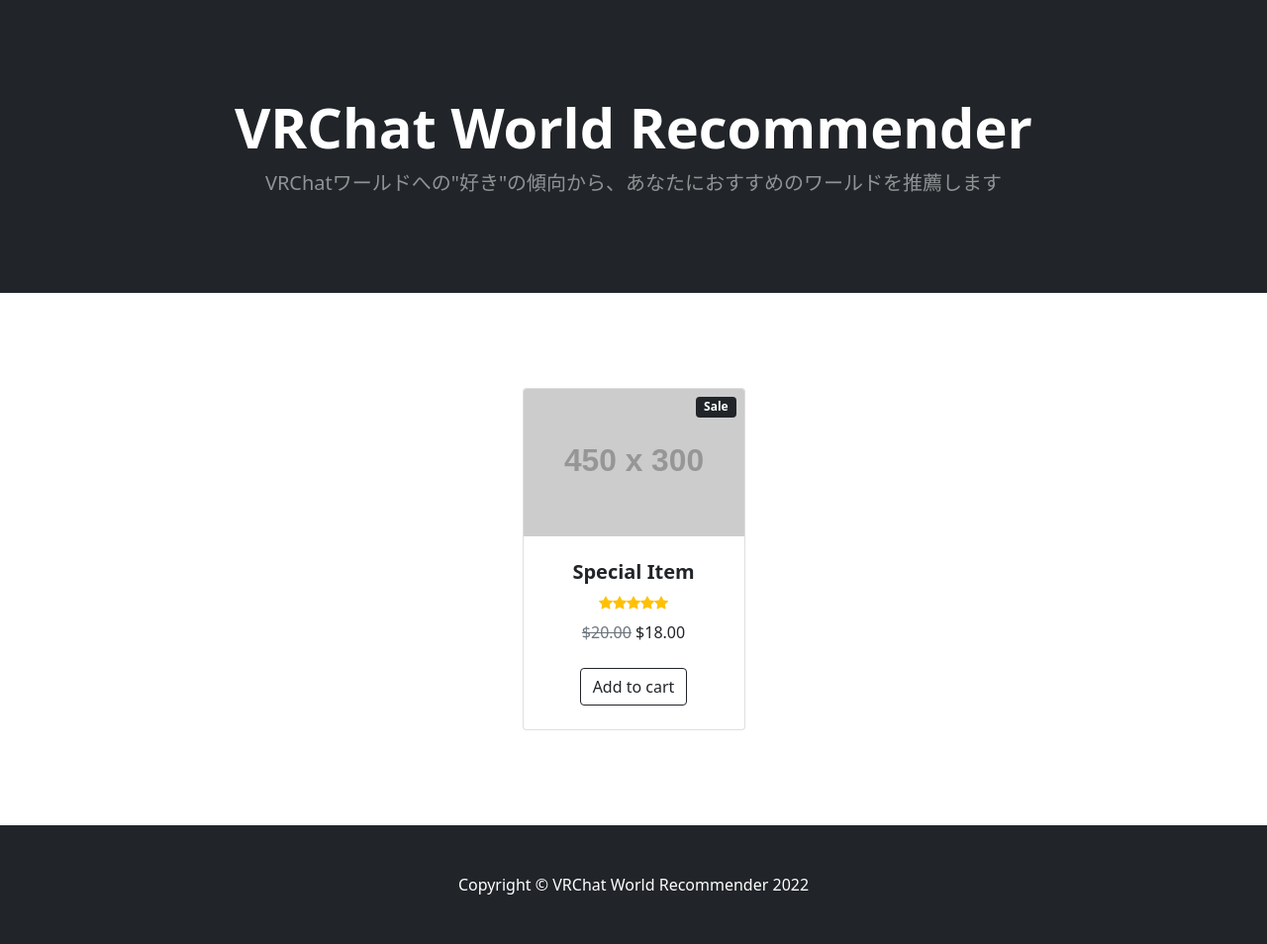
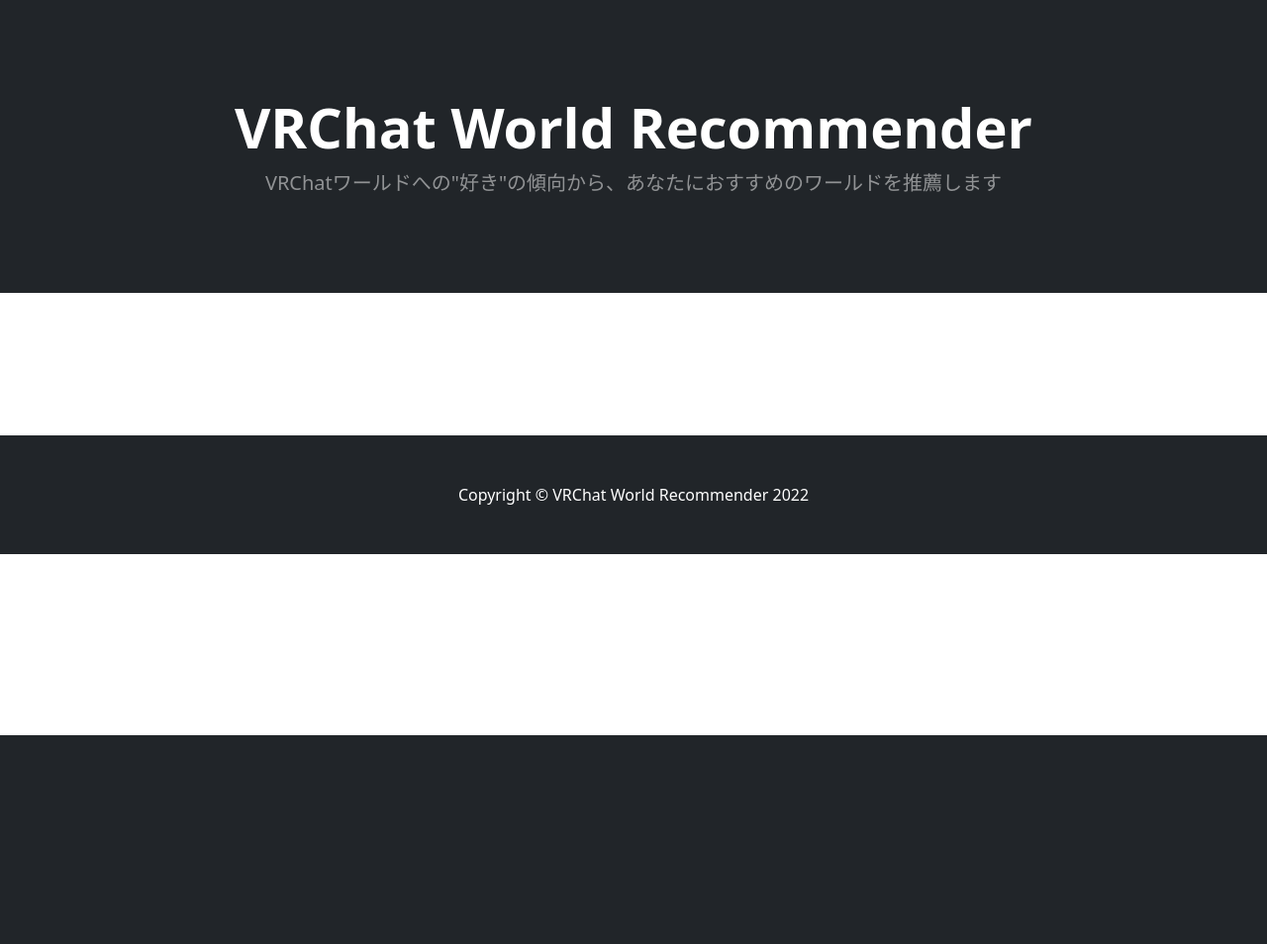
Before and after one commit to hibikaze-git/vrchat-world-recommendation, a Django app: page / in a window 1280 px wide. Shown: the part 57-1011 px from the top of the page at 99% size. After the commit the page ends 800 px from the top, so only its background shows below. Run offline with Django 4.2, Linux system fonts and the light colour scheme; grey boxes labelled with a size stand in for pictures from a placeholder-image service; data that the repository does not hold is empty; some libraries are stand-ins or nearby versions.

Commit message:
ヘッダー等を共通化

```diff
--- /dev/null
+++ b/django/myproject/app/templates/base.html
@@ -0,0 +1,61 @@
+<!--静的ファイルをロード-->
+{% load static %}
+<!DOCTYPE html>
+<html lang="ja">
+    <head>
+        <meta charset="utf-8" />
+        <meta name="viewport" content="width=device-width, initial-scale=1, shrink-to-fit=no" />
+        <meta name="description" content="" />
+        <meta name="author" content="" />
+        <title>{% block title %}{% endblock %}</title>
+        <!-- Favicon-->
+        <link rel="icon" type="image/x-icon" href={% static "assets/favicon.ico" %} />
+        <!-- Bootstrap icons-->
+        <link href="https://cdn.jsdelivr.net/npm/bootstrap-icons@1.5.0/font/bootstrap-icons.css" rel="stylesheet" />
+        <!-- Core theme CSS (includes Bootstrap)-->
+        <link href={% static "css/styles.css" %} rel="stylesheet" />
+    </head>
+    <body>
+        <!-- Navigation-->
+        <nav class="navbar navbar-expand-lg navbar-light bg-light">
+            <div class="container px-4 px-lg-5">
+                <a class="navbar-brand" href={% url 'app:index' %}>VRChat World Recommender</a>
+                <button class="navbar-toggler" type="button" data-bs-toggle="collapse" data-bs-target="#navbarSupportedContent" aria-controls="navbarSupportedContent" aria-expanded="false" aria-label="Toggle navigation"><span class="navbar-toggler-icon"></span></button>
+                <div class="collapse navbar-collapse" id="navbarSupportedContent">
+                    <ul class="navbar-nav me-auto mb-2 mb-lg-0 ms-lg-4">
+                        <li class="nav-item"><a class="nav-link active" aria-current="page" href={% url 'app:index' %}>Home</a></li>
+                        <li class="nav-item"><a class="nav-link" href="#!">About</a></li>
+                        <li class="nav-item dropdown">
+                            <a class="nav-link dropdown-toggle" id="navbarDropdown" href="#" role="button" data-bs-toggle="dropdown" aria-expanded="false">Shop</a>
+                            <ul class="dropdown-menu" aria-labelledby="navbarDropdown">
+                                <li><a class="dropdown-item" href="#!">All Products</a></li>
+                                <li><hr class="dropdown-divider" /></li>
+                                <li><a class="dropdown-item" href="#!">Popular Items</a></li>
+                                <li><a class="dropdown-item" href="#!">New Arrivals</a></li>
+                            </ul>
+                        </li>
+                    </ul>
+                    <form class="d-flex">
+                        <button class="btn btn-outline-dark" type="submit">
+                            <i class="bi-cart-fill me-1"></i>
+                            Cart
+                            <span class="badge bg-dark text-white ms-1 rounded-pill">0</span>
+                        </button>
+                    </form>
+                </div>
+            </div>
+        </nav>
+        <!-- Header-->
+        {% block header %}{% endblock %}
+        <!-- Section-->
+        {% block contents %}{% endblock %}
+        <!-- Footer-->
+        <footer class="py-5 bg-dark">
+            <div class="container"><p class="m-0 text-center text-white">Copyright &copy; VRChat World Recommender 2022</p></div>
+        </footer>
+        <!-- Bootstrap core JS-->
+        <script src="https://cdn.jsdelivr.net/npm/bootstrap@5.1.3/dist/js/bootstrap.bundle.min.js"></script>
+        <!-- Core theme JS-->
+        <script src={% static "js/scripts.js" %}></script>
+    </body>
+</html>
--- a/django/myproject/app/templates/index.html
+++ b/django/myproject/app/templates/index.html
@@ -1,50 +1,9 @@
+<!--ベーステンプレート-->
+{% extends "base.html" %}
 <!--静的ファイルをロード-->
 {% load static %}
-<!DOCTYPE html>
-<html lang="ja">
-    <head>
-        <meta charset="utf-8" />
-        <meta name="viewport" content="width=device-width, initial-scale=1, shrink-to-fit=no" />
-        <meta name="description" content="" />
-        <meta name="author" content="" />
-        <title>VRChat World Recommender</title>
-        <!-- Favicon-->
-        <link rel="icon" type="image/x-icon" href={% static "assets/favicon.ico" %} />
-        <!-- Bootstrap icons-->
-        <link href="https://cdn.jsdelivr.net/npm/bootstrap-icons@1.5.0/font/bootstrap-icons.css" rel="stylesheet" />
-        <!-- Core theme CSS (includes Bootstrap)-->
-        <link href={% static "css/styles.css" %} rel="stylesheet" />
-    </head>
-    <body>
-        <!-- Navigation-->
-        <nav class="navbar navbar-expand-lg navbar-light bg-light">
-            <div class="container px-4 px-lg-5">
-                <a class="navbar-brand" href={% url 'app:index' %}>VRChat World Recommender</a>
-                <button class="navbar-toggler" type="button" data-bs-toggle="collapse" data-bs-target="#navbarSupportedContent" aria-controls="navbarSupportedContent" aria-expanded="false" aria-label="Toggle navigation"><span class="navbar-toggler-icon"></span></button>
-                <div class="collapse navbar-collapse" id="navbarSupportedContent">
-                    <ul class="navbar-nav me-auto mb-2 mb-lg-0 ms-lg-4">
-                        <li class="nav-item"><a class="nav-link active" aria-current="page" href={% url 'app:index' %}>Home</a></li>
-                        <li class="nav-item"><a class="nav-link" href="#!">About</a></li>
-                        <li class="nav-item dropdown">
-                            <a class="nav-link dropdown-toggle" id="navbarDropdown" href="#" role="button" data-bs-toggle="dropdown" aria-expanded="false">Shop</a>
-                            <ul class="dropdown-menu" aria-labelledby="navbarDropdown">
-                                <li><a class="dropdown-item" href="#!">All Products</a></li>
-                                <li><hr class="dropdown-divider" /></li>
-                                <li><a class="dropdown-item" href="#!">Popular Items</a></li>
-                                <li><a class="dropdown-item" href="#!">New Arrivals</a></li>
-                            </ul>
-                        </li>
-                    </ul>
-                    <form class="d-flex">
-                        <button class="btn btn-outline-dark" type="submit">
-                            <i class="bi-cart-fill me-1"></i>
-                            Cart
-                            <span class="badge bg-dark text-white ms-1 rounded-pill">0</span>
-                        </button>
-                    </form>
-                </div>
-            </div>
-        </nav>
+{% block title %}VRChat World Recommender{% endblock %}
+    {% block header %}
         <!-- Header-->
         <header class="bg-dark py-5">
             <div class="container px-4 px-lg-5 my-5">
@@ -54,57 +13,21 @@
                 </div>
             </div>
         </header>
+    {% endblock %}
+    {% block contents %}
         <!-- Section-->
         <section class="py-5">
             <div class="container px-4 px-lg-5 mt-5">
                 <div class="row gx-4 gx-lg-5 row-cols-2 row-cols-md-3 row-cols-xl-4 justify-content-center">
                     {% for record in orderby_records %}
-                    <div class="col mb-5">
-                        <div class="card h-100">
-                            <h5 class="tweet-id">{{record.tweet_id}}</h5>
-                        </div>
-                    </div>
-                    {% endfor %}
-                    <div class="col mb-5">
-                        <div class="card h-100">
-                            <!-- Sale badge-->
-                            <div class="badge bg-dark text-white position-absolute" style="top: 0.5rem; right: 0.5rem">Sale</div>
-                            <!-- Product image-->
-                            <img class="card-img-top" src="https://dummyimage.com/450x300/dee2e6/6c757d.jpg" alt="..." />
-                            <!-- Product details-->
-                            <div class="card-body p-4">
-                                <div class="text-center">
-                                    <!-- Product name-->
-                                    <h5 class="fw-bolder">Special Item</h5>
-                                    <!-- Product reviews-->
-                                    <div class="d-flex justify-content-center small text-warning mb-2">
-                                        <div class="bi-star-fill"></div>
-                                        <div class="bi-star-fill"></div>
-                                        <div class="bi-star-fill"></div>
-                                        <div class="bi-star-fill"></div>
-                                        <div class="bi-star-fill"></div>
-                                    </div>
-                                    <!-- Product price-->
-                                    <span class="text-muted text-decoration-line-through">$20.00</span>
-                                    $18.00
-                                </div>
-                            </div>
-                            <!-- Product actions-->
-                            <div class="card-footer p-4 pt-0 border-top-0 bg-transparent">
+                        <div class="col mb-5">
+                            <div class="card h-100">
+                                {{record.emb_html | safe}}
                                 <div class="text-center"><a class="btn btn-outline-dark mt-auto" href="#">Add to cart</a></div>
                             </div>
                         </div>
-                    </div>
+                    {% endfor %}
                 </div>
             </div>
         </section>
-        <!-- Footer-->
-        <footer class="py-5 bg-dark">
-            <div class="container"><p class="m-0 text-center text-white">Copyright &copy; VRChat World Recommender 2022</p></div>
-        </footer>
-        <!-- Bootstrap core JS-->
-        <script src="https://cdn.jsdelivr.net/npm/bootstrap@5.1.3/dist/js/bootstrap.bundle.min.js"></script>
-        <!-- Core theme JS-->
-        <script src={% static "js/scripts.js" %}></script>
-    </body>
-</html>
+    {% endblock %}
```
